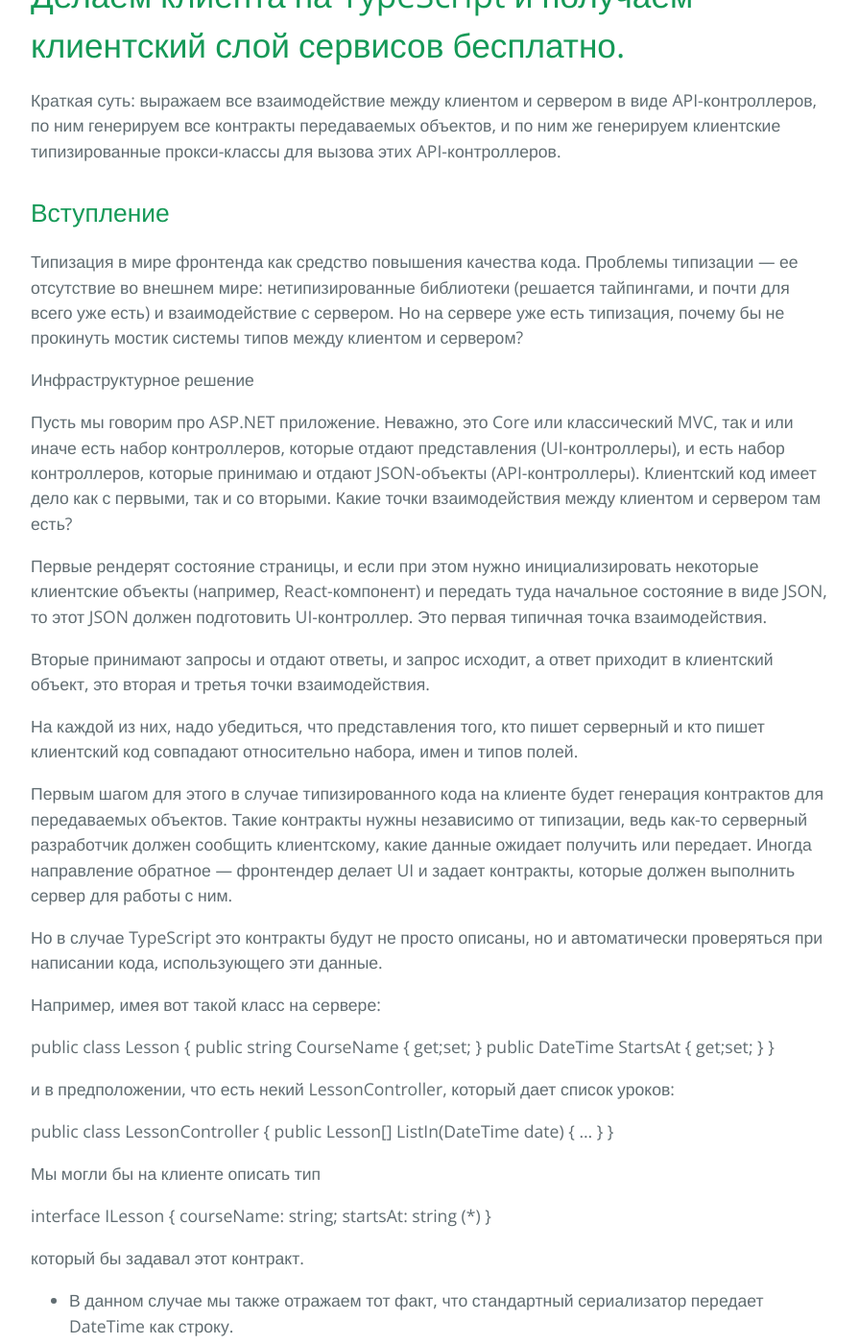
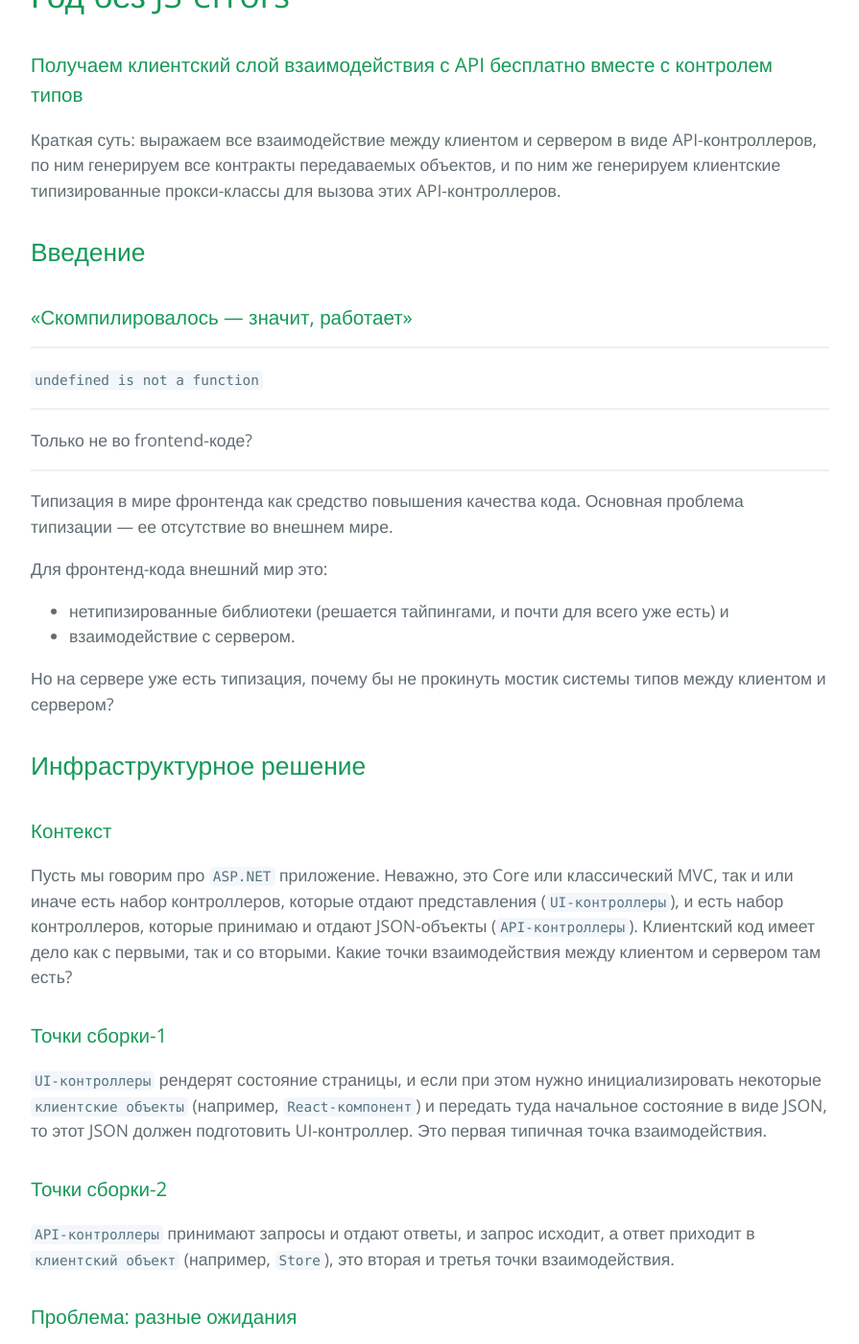
Before and after one commit to AndreyTsvetkov/andreytsvetkov.github.io, a Jekyll site: the page built from _posts/2018-01-15-typed-front-to-backend-communication.markdown, in a window 1280 px wide and 1400 px high, scrolled down 523 px. Shown: the whole window at 96% size, without its empty margins (192-1087 px from the left). Built offline with Jekyll 4.4.1, drawn with Linux system fonts in a browser that asks for light colours; our own code applies the rules of GitHub Pages for plain Markdown files; some of the changed text lies outside the part shown.

Commit message:
статья про контракты и TS

```diff
--- a/_posts/2018-01-15-typed-front-to-backend-communication.markdown
+++ b/_posts/2018-01-15-typed-front-to-backend-communication.markdown
@@ -1,80 +1,131 @@
-# Делаем клиента на TypeScript и получаем клиентский слой сервисов бесплатно.
+# Год без JS-errors
+
+### Получаем клиентский слой взаимодействия с API бесплатно вместе с контролем типов
 
 Краткая суть: выражаем все взаимодействие между клиентом и сервером в виде API-контроллеров, по ним генерируем все контракты передаваемых объектов, и по ним же генерируем клиентские типизированные прокси-классы для вызова этих API-контроллеров.
 
-## Вступление
+## Введение
 
+### «Скомпилировалось — значит, работает»
+
+----
+`undefined is not a function`
+
+----
+Только не во frontend-коде?
+
+----
 Типизация в мире фронтенда как средство повышения качества кода.
-Проблемы типизации — ее отсутствие во внешнем мире: нетипизированные библиотеки (решается тайпингами, и почти для всего уже есть) и взаимодействие с сервером.
+Основная проблема типизации — ее отсутствие во внешнем мире.
+
+Для фронтенд-кода внешний мир это:
+- нетипизированные библиотеки (решается тайпингами, и почти для всего уже есть) и
+- взаимодействие с сервером.
+
 Но на сервере уже есть типизация, почему бы не прокинуть мостик системы типов между клиентом и сервером?
 
-Инфраструктурное решение
+## Инфраструктурное решение
 
-Пусть мы говорим про ASP.NET приложение. Неважно, это Core или классический  MVC, так и или иначе есть набор контроллеров, которые отдают представления (UI-контроллеры), и есть набор контроллеров, которые принимаю и отдают JSON-объекты (API-контроллеры). Клиентский код имеет дело как с первыми, так и со вторыми. Какие точки взаимодействия между клиентом и сервером там есть?
+### Контекст
 
-Первые рендерят состояние страницы, и если при этом нужно инициализировать некоторые клиентские объекты (например, React-компонент) и передать туда начальное состояние в виде JSON, то этот JSON должен подготовить UI-контроллер. Это первая типичная точка взаимодействия.
+Пусть мы говорим про `ASP.NET` приложение. Неважно, это Core или классический  MVC, так и или иначе есть набор контроллеров, которые отдают представления (`UI-контроллеры`), и есть набор контроллеров, которые принимаю и отдают JSON-объекты (`API-контроллеры`). Клиентский код имеет дело как с первыми, так и со вторыми. Какие точки взаимодействия между клиентом и сервером там есть?
 
-Вторые принимают запросы и отдают ответы, и запрос исходит, а ответ приходит в клиентский объект, это вторая и третья точки взаимодействия.
+### Точки сборки-1
 
-На каждой из них, надо убедиться, что представления того, кто пишет серверный и кто пишет клиентский код совпадают относительно набора, имен и типов полей.
+`UI-контроллеры` рендерят состояние страницы, и если при этом нужно инициализировать некоторые `клиентские объекты` (например, `React-компонент`) и передать туда начальное состояние в виде JSON, то этот JSON должен подготовить UI-контроллер. Это первая типичная точка взаимодействия.
 
+### Точки сборки-2
+
+`API-контроллеры` принимают запросы и отдают ответы, и запрос исходит, а ответ приходит в `клиентский объект` (например, `Store`), это вторая и третья точки взаимодействия.
+
+### Проблема: разные ожидания
+
+На каждой из точек, надо убедиться, что представления того, кто пишет серверный и кто пишет клиентский код совпадают относительно набора полей, их имён, типов и семантики.
+
+### Шаг1: определение контракта
 Первым шагом для этого в случае типизированного кода на клиенте будет генерация контрактов для передаваемых объектов. Такие контракты нужны независимо от типизации, ведь как-то серверный разработчик должен сообщить клиентскому, какие данные ожидает получить или передает. Иногда направление обратное —  фронтендер делает UI и задает контракты, которые должен выполнить сервер для  работы с ним.
 
 Но в случае TypeScript это контракты будут не просто описаны, но и автоматически проверяться при написании кода, использующего эти данные.
 
+### Шаг1: определение контракта - пример контракта
+
 Например, имея вот такой класс на сервере:
 
+{% highlight C# %}
 public class Lesson {
  public string CourseName { get;set; }
  public DateTime StartsAt { get;set; }
 }
+{% endhighlight %}
 
 и в предположении, что есть некий LessonController, который дает список уроков:
 
+{% highlight C# %}
 public class LessonController {
   public Lesson[] ListIn(DateTime date) { ... }
 }
+{% endhighlight %}
 
 Мы могли бы на клиенте описать тип
 
+{% highlight TypeScript %}
 interface ILesson {
   courseName: string;
   startsAt: string (*)
 }
+{% endhighlight %}
 
 который бы задавал этот контракт.
 
 * В данном случае мы также отражаем тот факт, что стандартный сериализатор передает  DateTime как строку.
 
+### Шаг1: определение контракта - польза от типизированного контракта
+
 Наличие такого контракта уже много дает для повышения надежности кода на клиенте:
 
+{% highlight TypeScript %}
 renderLesson(l: Lesson) {
   if (moment(l.startsAt).isAfter(moment()) {
     <span>{l.couseName.toLowerCase()}</span>
   }
 }
+{% endhighlight %}
+
+- видите ошибку с `undefined`?
 
 Тут мы получим не ошибку с undefined в интерфейсе, который потребует ручного тестирования для ее выявления, а ошибку времени сборки, которую немедленно обнаружит и исправит разработчик.
 
+{% highlight TypeScript %}
 renderLesson(l: Lesson) {
   if (moment(l.startsAt).isAfter(moment()) {
     <span>{l.courseName.toLowerCase()}</span>
   }
 }
+{% endhighlight %}
+
+- компилятор — видит
+
+### Шаг 2: прокси для контроллеров
 
 Но это только начало того, что теперь можно извлечь из этого подхода.
 
-Генерация прокси для API-контроллеров на клиенте
- — следующее очевидное улучшение. Это завершает описание контракта для клиента, фиксируя четко названия методов (адрес точки вызова), и типы передаваемых и возвращаемых параметров.
+Генерация прокси для API-контроллеров на клиенте — следующее очевидное улучшение. Это завершает описание контракта для клиента, фиксируя четко названия методов (адрес точки вызова), и типы передаваемых и возвращаемых параметров.
+
+### Шаг 2: прокси для контроллеров - вопросы
 
 Для того, чтобы сгенерерировать код для контроллеров, надо принять несколько больше решений — например, как посылать http-запросы, какие промисы использовать для выражения ответов.
 
+### Шаг 2: прокси для контроллеров - возможности
+
 Но можно извлечь большую пользу из такого слоя, в частности, сделать так, чтобы он не только фиксировал типы передаваемых объектов, но и преобразовывал их в вид, удобный для работы на клиенте.
 
-Например, преобразование даты из строки или int в принятый в вашем проекте формата, например, momentJS и обратное в строку при вызове сервера.
+### Шаг 2: прокси для контроллеров - пример
+
+Например, преобразование даты из строки или int в принятый в вашем проекте формат, например, momentJS. И обратное преобразование в строку при вызове сервера.
 
 В этом случае можно синхронно изменить тип в контракте и в коде преобразования, и получить такой код на клиенте:
 
+{% highlight TypeScript %}
 interface ILesson {
   courseName: string;
   startsAt: Moment;
@@ -88,66 +139,57 @@ class LessonControllerProxy { ...
       .then((response: { data: any}) => { return fromServer(response.data) as ILessonView[]; });
    }
 }
+{% endhighlight %}
 
-
+### Шаг 2: прокси для контроллеров - еще пример, на миллион долларов
 
 Важно один раз обеспечить одинаковые преобразования типов с сервера на клиента с такими же преобразованиями данных в сериализаторе, и далее можно полагаться на TypeScript в контроле контрактов.
-
-
 
 Например, в проекте используется запрет null внутри ядра системы, для выражения необязательности используется одна из реализаций option type — Maybe<T>.
 
 
+{% highlight C# %}
+class Person {
+  public Maybe<string> Phone {get;set;}
+}
+{% endhighlight %}
 
-
-
-class Person {
-
-  public Maybe<string> Phone {get;set;}
-
-}
-
-
+### Шаг 2: прокси для контроллеров - TypeScript уже решил проблему `null`, в отличие от C#
 
 И при отображении на клиент этот тип `Maybe<T>` преобразуется в `T | null`. Так что если у нас есть свойство "необязательная строка" на сервере в модели, как выше, то на клиенте оно отобразится как:
 
-
-
+{% highlight TypeScript %}
 interface IPerson {
 
   phone: string | null;
 
 }
+{% endhighlight %}
 
+### Шаг 2: прокси для контроллеров - TypeScript уже решил проблему `null`, в отличие от C# - 2
 
+И попытка передать его туда, где требуется строка:
 
-И попытка передать его туда, где  требуется строка:
-
-
-
+{% highlight TypeScript %}
 const renderTelLink = (phone: string) => (<a href={`tel:${phone}`}>{phone}</a>);
 
-
-
 <div>{renderTelLink(user.phone)}</div>
-
+{% endhighlight %}
 
 
 даст ошибку компиляции, мы будем вынуждены не забыть проверить, что телефон правда есть:
 
 
+{% highlight TypeScript %}
+{user.phone !== null
+  ? <div>{renderTelLink(user.phone)}</div>
+  : <div>телефон не указан</div>
+}
+{% endhighlight %}
 
-{user.phone !== null
+## Средства для генерация прокси-слоя на TypeScript для ASP.NET MVC API
 
-  ? <div>{renderTelLink(user.phone)}</div>
-
-  : <div>телефон не указан</div>
-
-}
-
-Средства:
-
-Чтобы получить такие сгенерированные типизации в клиентском коде, есть целое множество средств на текущий день:
+Чтобы получить такие сгенерированные типизации в клиентском коде, есть целое множество утилит на текущий день:
 - TypeLite http://type.litesolutions.net/doc (только контракты, не код)
 - TypeRpc https://github.com/Rodris/TypedRpc
 - Swagger Codegen https://swagger.io/swagger-codegen/
@@ -155,11 +197,50 @@ const renderTelLink = (phone: string) => (<a href={`tel:${phone}`}>{phone}</a>);
 - Reinforced.Typings https://github.com/reinforced/Reinforced.Typings
 
 
-Архитектурное решение
+## Архитектурные рекомендации
 
-Предположим, мы имеем модель DDD в серверном коде, инкапсулированная в слое сервисов, которые могут выполнять бизнес-операции и выдавать результаты прикладных запросов в виде набором доменных объектов и значений.
+Предположим, мы имеем модель DDD в серверном коде, инкапсулированную в слое сервисов, которые могут выполнять бизнес-операции и выдавать результаты прикладных запросов в виде набором доменных объектов и значений.
 
-Во-первых
+### Независимость контрактов от доменной модели
+
+Во-первых, сразу надо осознать, что эти объекты не должны выходить даже и за слой сервисов особо, но уже совершенно точно их не нужно передавать на клиент.
+
+Контракты front-back взаимодействия — дело исключительно Web-слоя вашего приложения, а никак не доменной области.
+
+### Независимость контрактов от доменной модели - пример
+
+{% highlight C# %}
+// domain class
+public class Lesson {
+    public Lesson(...) {}
+}
+
+// web app: contract
+public class LessonView {
+    public static LessonView FromDomain(Lesson l) => new LessonView(l.Id, ...);
+
+    // props
+}
+
+public class LessonView(Guid id, CourseView course, ...) {
+    public static LessonView FromDomain(Lesson l) => new LessonView(l.Id, ...);
+}
+
+{% endhighlight %}
+
+### Независимость контрактов от доменной модели - пример 2
+
+В случае такого разделения, когда для другой страницы потребуется несколько иное представление урока, мы его добавим, не испытывая греховного соблазна добавить ненужные свойства и данные в исходный доменный объект Lesson:
+
+{% highlight C# %}
+
+public class LessonForReportView(Guid id, AdditionalData data) {
+    public static LessonForReportView FromDomain(Lesson l) => new LessonView(l.Id, ...);
+}
+
+{% endhighlight %}
+
+# Выводы
 
 Что получаем:
 - четко (типизированно) определенные контракты между клиентом и сервером
```
